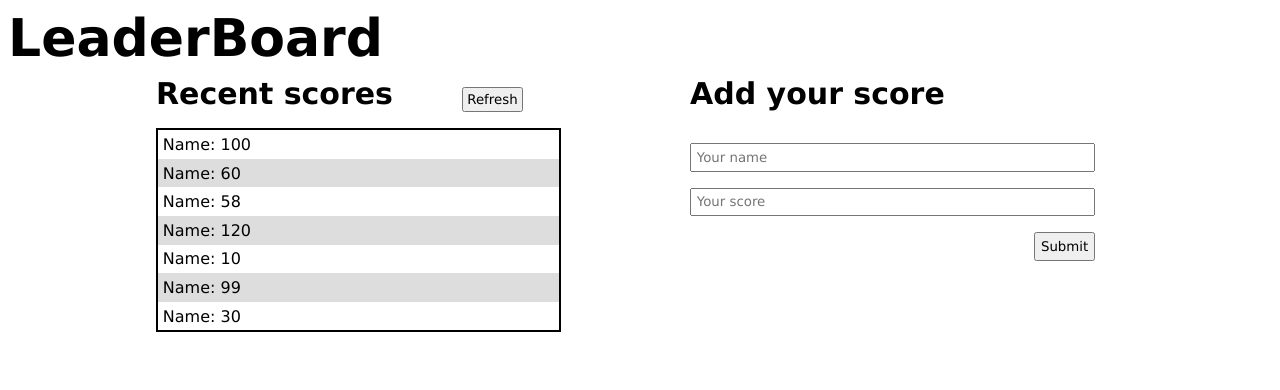
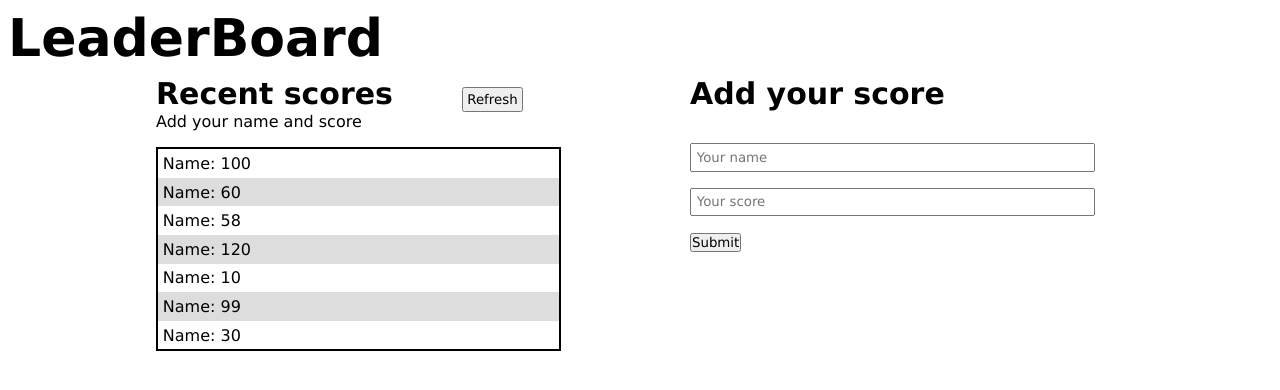
Before and after one commit to Wineshuga/leaderboard, a website built with webpack: page src/index.html in a window 1280 px wide. Built offline with nearby package versions, Linux system fonts and the light colour scheme.

Commit message:
Add section and text for empty list

```diff
--- a/src/index.html
+++ b/src/index.html
@@ -13,13 +13,16 @@
         <section class="lists">
             <h2>Recent scores</h2>
             <button type="button">Refresh</button>
+            <section class="leaders-box">
+                <p>Add your name and score</p>
+            </section>
         </section>
         <form>
             <h2>Add your score</h2>
             <fieldset>
                 <input type="text" name="your-name" id="your-name" placeholder="Your name">
                 <input type="number" name="your-score" id="your-score" placeholder="Your score">
-                <input type="button" value="Submit">
+                <input type="submit" value="Submit">
             </fieldset>
         </form>
     </main>
```
